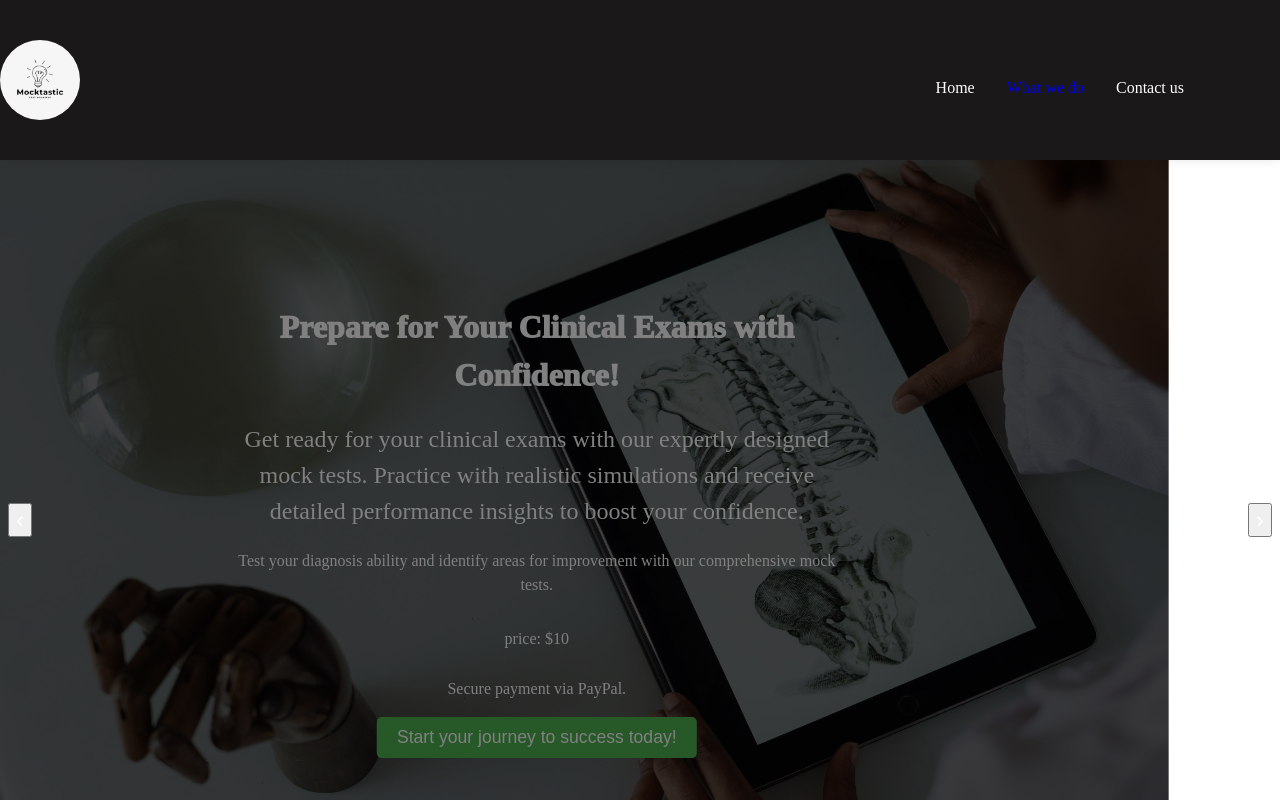
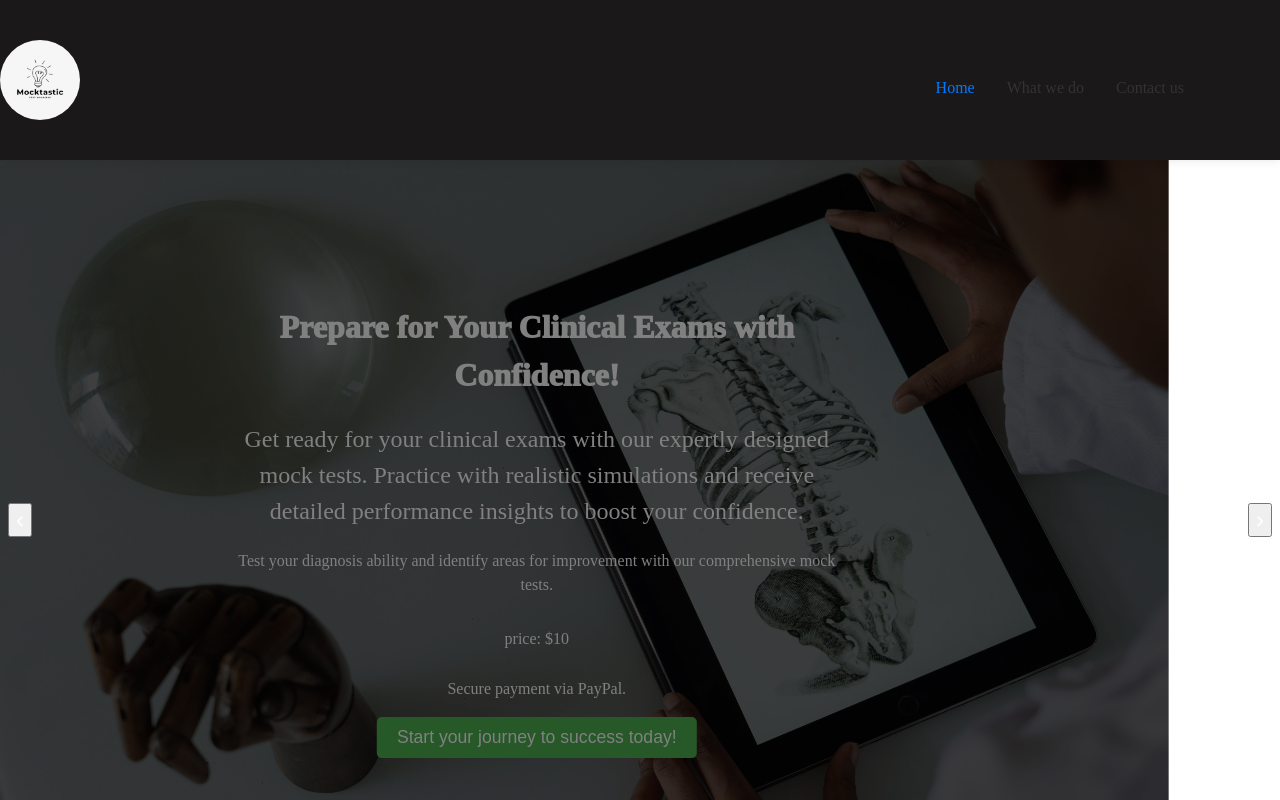
Before and after one commit to NikeVictor/mock-tastic-website, a Vue app: page / in a window 1280 px wide. Shown: the top 800 px of the page. Built offline with nearby package versions, Linux system fonts and the light colour scheme.

Commit message:
chore: update changes

```diff
--- a/src/App.vue
+++ b/src/App.vue
@@ -1,30 +1,66 @@
 <script setup>
-import { RouterLink, RouterView } from 'vue-router'
+import { ref } from 'vue'
+import { useRoute, useRouter } from 'vue-router'
+
+const route = useRoute()
+const router = useRouter()
+
+const activeLink = ref(route.path)
+const activeColor = ref('#007bff')
+
+const handleLinkClick = (path) => {
+  if (path === '/contact') {
+    activeLink.value = path
+    activeColor.value = '#007bff'
+    scrollToContact()
+  } else {
+    activeLink.value = path
+    activeColor.value = '#007bff' // Reset the active color
+    router.push(path)
+  }
+}
+
+const scrollToContact = () => {
+  const contactForm = document.getElementById('contact-form')
+  if (contactForm) {
+    contactForm.scrollIntoView({ behavior: 'smooth' })
+  }
+}
 </script>
 
 <template>
   <header>
     <img alt="Vue logo" class="logo" src="../public/mocktastic_logo.jpg" width="100" height="100" />
     <nav>
-        <RouterLink to="/">Home</RouterLink>
-        <RouterLink to="/What we do">What we do</RouterLink>
-        <a @click="scrollToContact">Contact us</a>
-      </nav>
+      <a
+        @click="handleLinkClick('/')"
+        :style="{ color: activeLink === '/' ? activeColor : '#333' }"
+        class="nav-link"
+      >
+        Home
+      </a>
+      <a
+        @click="handleLinkClick('/what-we-do')"
+        :style="{ color: activeLink === '/what-we-do' ? activeColor : '#333' }"
+        class="nav-link"
+      >
+        What we do
+      </a>
+      <a
+        @click="handleLinkClick('/contact')"
+        :style="{ color: activeLink === '/contact' ? activeColor : '#333' }"
+        class="nav-link"
+      >
+        Contact us
+      </a>
+    </nav>
   </header>
   <RouterView />
+  <div id="contact-form">
+    <!-- Your contact form content goes here -->
+  </div>
 </template>
-<script>
-export default {
-  methods: {
-    scrollToContact() {
-      const contactForm = document.getElementById('contact-form');
-      if (contactForm) {
-        contactForm.scrollIntoView({ behavior: 'smooth' });
-      }
-    }
-  }
-}
-</script>
+
 <style scoped>
 header {
   line-height: 1.5;
@@ -63,19 +99,12 @@ nav {
   margin-right: 80px;
 }
 
-nav a.router-link-exact-active {
-  color: var(--color-text);
-}
-
-nav a.router-link-exact-active:hover {
-  background-color: transparent;
-}
-
 nav a {
   display: inline-block;
   padding: 0 1rem;
   border-left: 1px solid var(--color-border);
   text-decoration: none;
+  cursor: pointer;
 }
 
 nav a:first-of-type {
@@ -103,12 +132,8 @@ nav a:first-of-type {
     text-align: left;
     margin-left: -1rem;
     font-size: 1rem;
-
     padding: 1rem 0;
     margin-top: 1rem;
   }
 }
-a {
-  cursor: pointer;
-}
 </style>
```
